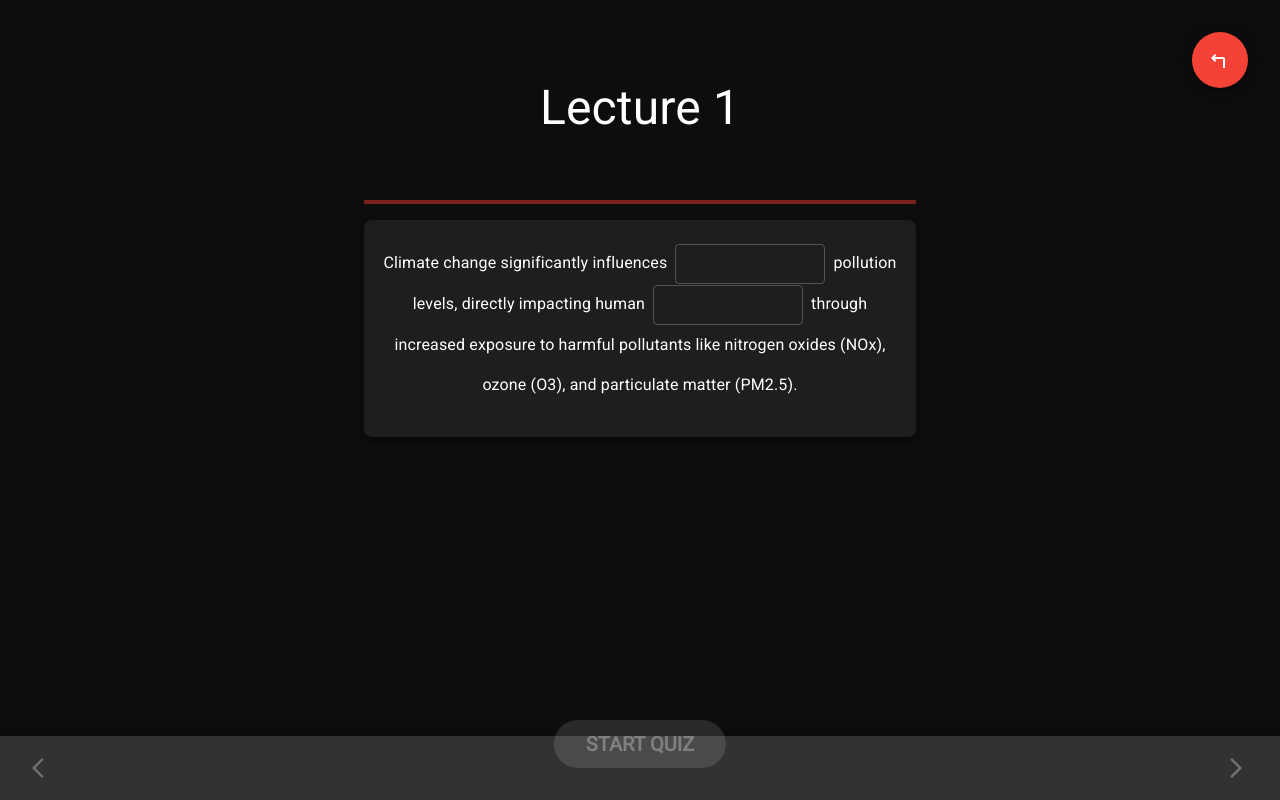
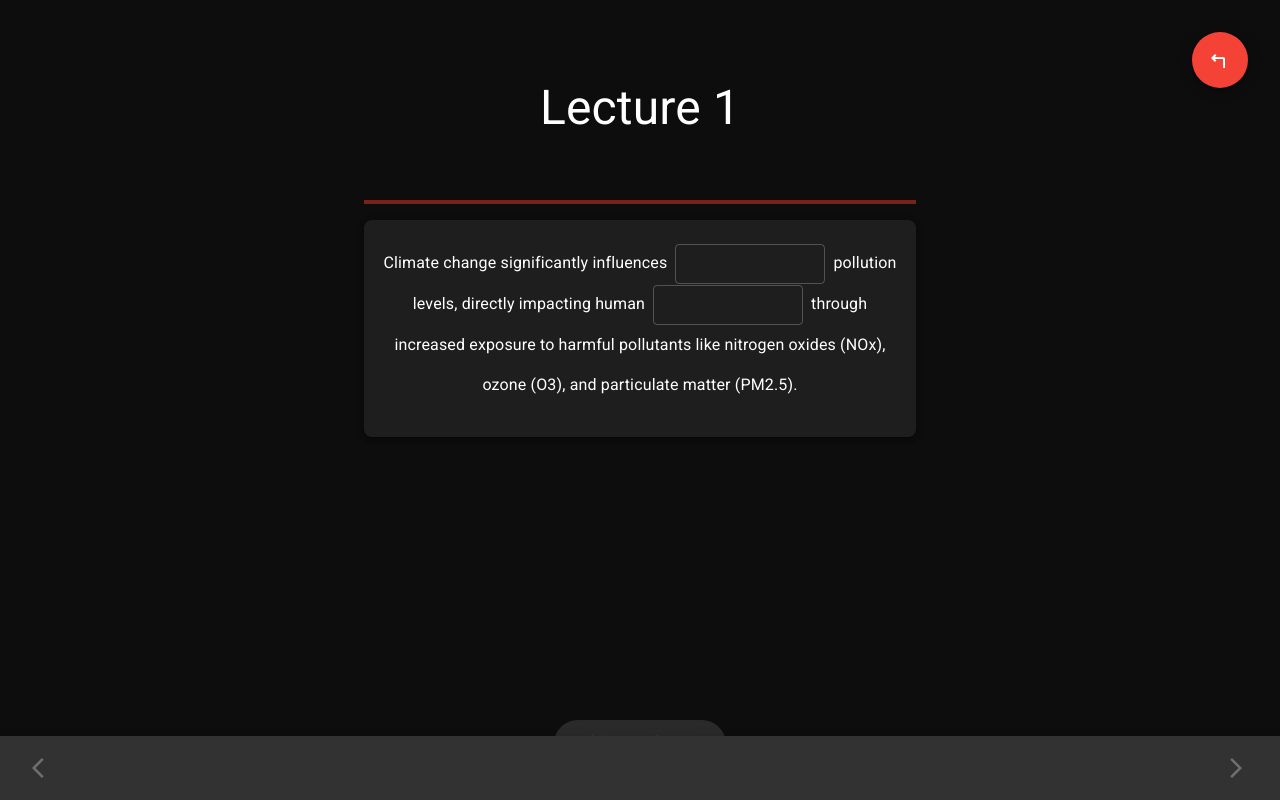
Before and after one commit to sky-ash/heatpath, a React (Vite) app: page /heatpath/lecture/1 in a window 1280 px wide. Built offline with nearby package versions, Linux system fonts and the light colour scheme.

Commit message:
navbar adjustments (shortened submit quiz handle)

```diff
--- a/src/components/Quiz.jsx
+++ b/src/components/Quiz.jsx
@@ -109,15 +109,15 @@ export default function Quiz({ quiz, lectureId, handleReviewCards }) {
                variant='extended'
                onClick={handleNextQuestion}
                sx={{ position: 'fixed', zIndex: 1,
-                left: '50%', transform: 'translateX(-50%)',
-                bottom: 32, }}>
+                     left: '50%', transform: 'translateX(-50%)',
+                     bottom: 32, }}>
             <Typography display='flex'
                         p={2}
                         alignItems='center'
                         variant='h6'
                         fontWeight='bold'
                         >
-              {currentQuestion < quiz.length - 1 ? 'Next' : 'Submit Quiz'}
+              {currentQuestion < quiz.length - 1 ? 'Next' : 'Submit'}
             </Typography>
           </Fab>
       </>
--- a/src/pages/Lecture.jsx
+++ b/src/pages/Lecture.jsx
@@ -144,7 +144,7 @@ export default function Lecture() {
           variant='extended'
           onClick={handleStartQuiz}
           disabled={!allCorrect}
-          sx={{ position: 'fixed', zIndex: 'tooltip',
+          sx={{ position: 'fixed', zIndex: 1,
                 left: '50%', transform: 'translateX(-50%)',
                 bottom: 32, }}>
        <Typography display='flex'
```
